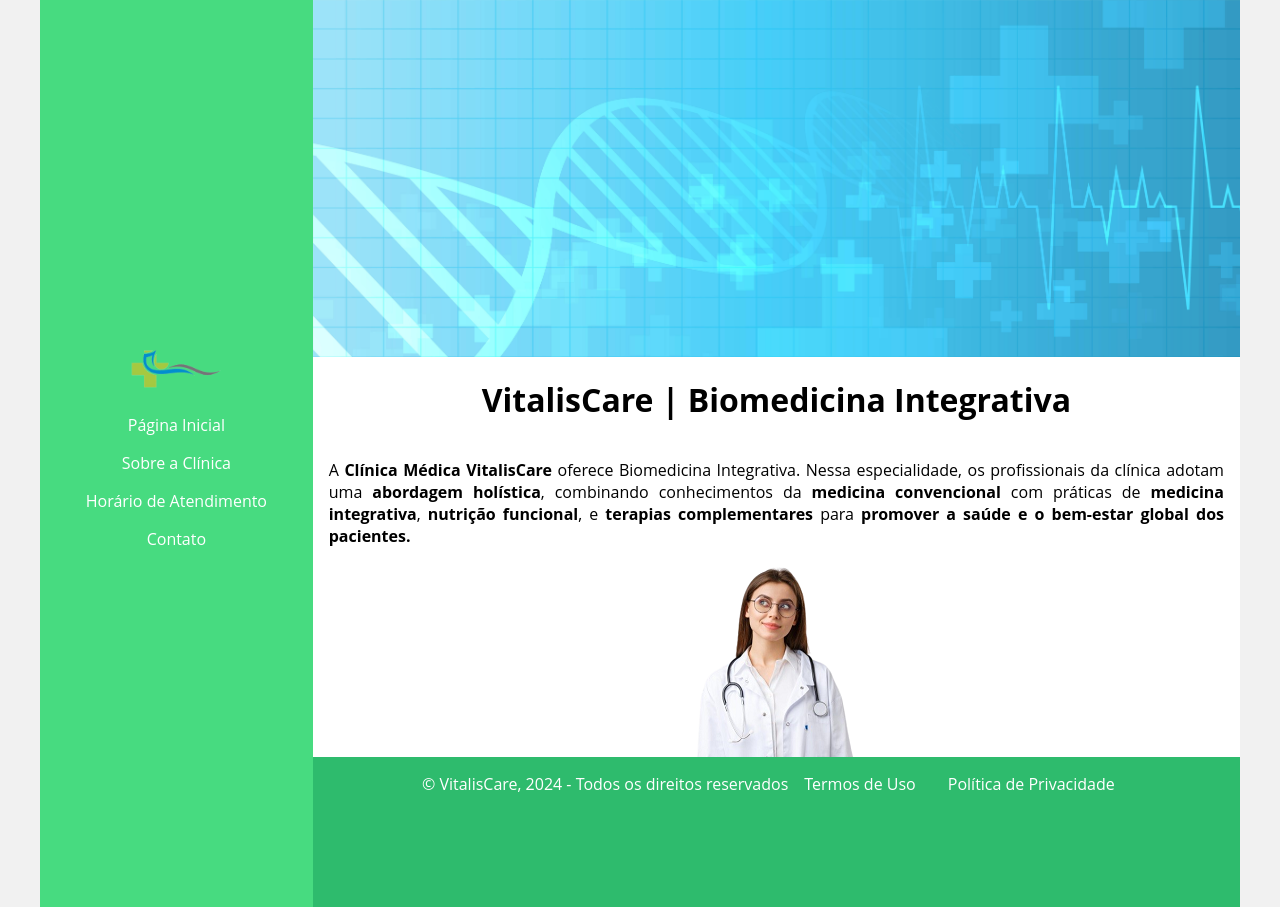
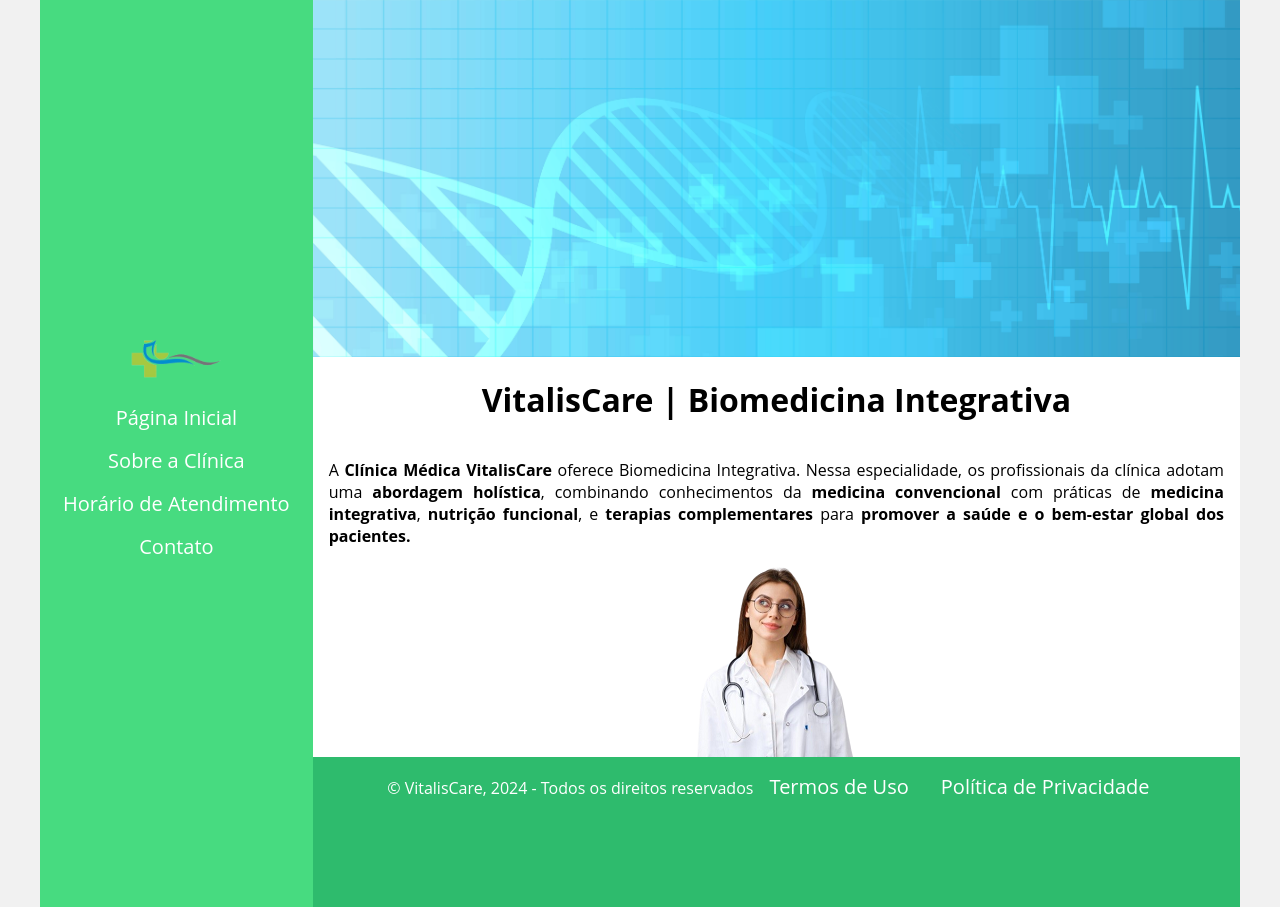
Before and after one commit to gazsoulriper/html-developer-segundo-desafio, a plain HTML site: page index.html in a window 1280 px wide. Drawn offline with Linux system fonts and the light colour scheme.

Commit message:
Update base.css

```diff
--- a/assets/css/base.css
+++ b/assets/css/base.css
@@ -3,8 +3,8 @@
     font-family: "Open Sans", sans-serif;
 }
 
-menu, footer {
-    font-size: 18;
+menu, footer, a {
+    font-size: 20px;
 }
 
 h1 {
```
